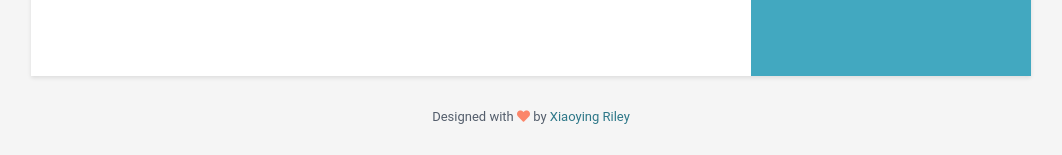
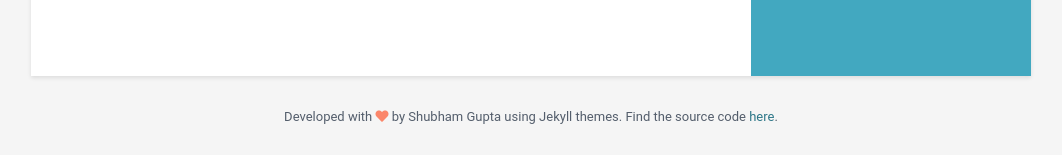
Before and after one commit to shubham08gupta/shubham08gupta.github.io, a Jekyll site: the page built from index.html, in a window 1280 px wide. Shown: the part 2180-2335 px from the top of the page, without its empty margins (109-1171 px from the left). Built offline with Jekyll 4.4.1, drawn with Linux system fonts in a browser that asks for light colours.

Commit message:
update footer

```diff
--- a/_data/data.yml
+++ b/_data/data.yml
@@ -188,4 +188,4 @@ skills:
         level: 60%
 
 footer: >
-    Designed with <i class="fas fa-heart"></i> by <a href="http://themes.3rdwavemedia.com" target="_blank" rel="nofollow">Xiaoying Riley</a>
+    Developed with <i class="fas fa-heart"></i> by Shubham Gupta using Jekyll themes. Find the source code <a href="https://github.com/shubham08gupta/shubham08gupta.github.io">here</a>.
```
